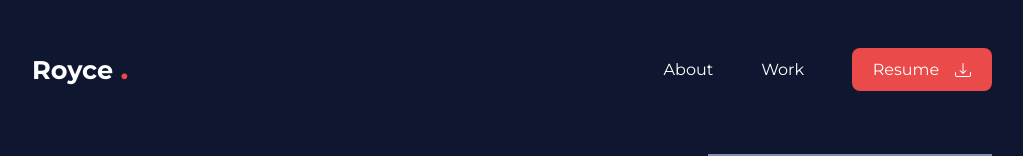
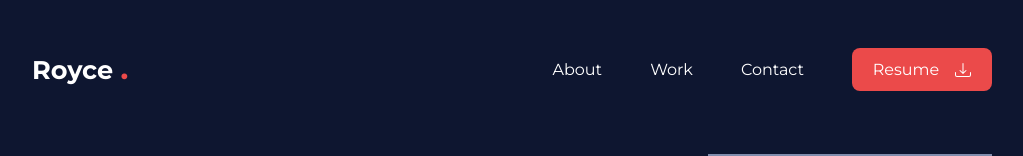
Before and after one commit to royzel/myportfolio, a React (Create React App) app: page / in a window 1280 px wide. Shown: the top 156 px of the page, without its empty margins (128-1151 px from the left). Built offline with nearby package versions, Linux system fonts and the light colour scheme.

Commit message:
adding Contact

```diff
--- a/src/components/HeroPage/HeroPage.js
+++ b/src/components/HeroPage/HeroPage.js
@@ -13,7 +13,7 @@ const HeroPage = () => {
         <nav className="nav">
           <a href="">About</a>
           <a href="">Work</a>
-
+          <a href="">Contact</a>
           <CTA />
         </nav>
       </div>
```
